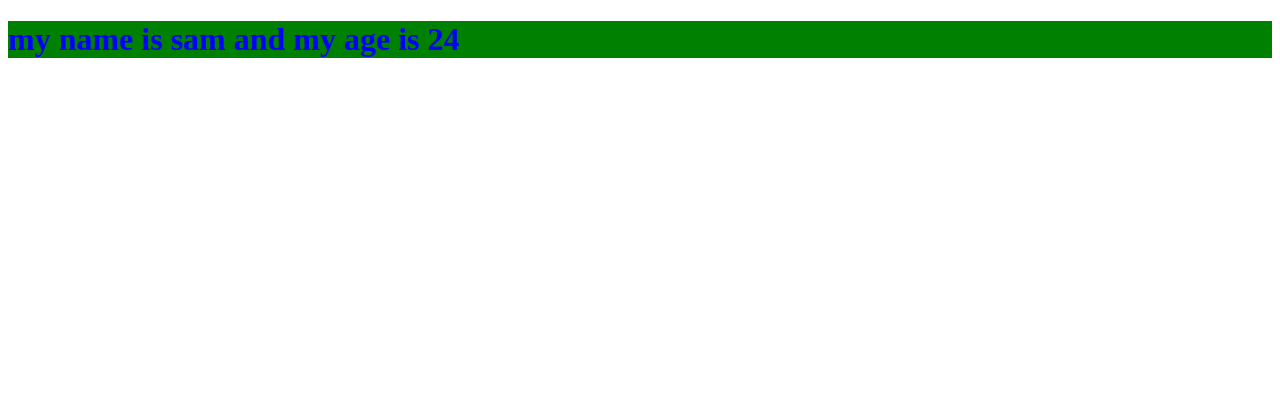
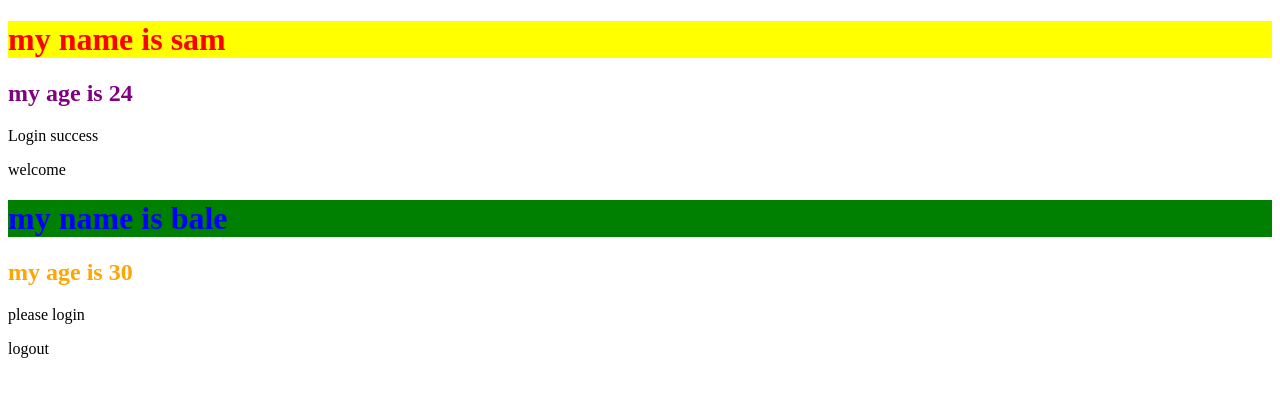
Before and after one commit to farseenakazeez/Todo-App, a React (Vite) app in the folder frontend/: page / in a window 1280 px wide. Shown: the top 396 px of the page. Built offline with nearby package versions, Linux system fonts and the light colour scheme.

Commit message:
frontend installed ,types of css styling and fragments completed

```diff
--- a/frontend/src/App.jsx
+++ b/frontend/src/App.jsx
@@ -6,7 +6,8 @@ let userName = 'sam'
 let age = 24
   return  (
     <>
-      <Sample userName = {userName} age = {24}/>
+      <Sample userName = {userName} age = {24} isLogin={true}/>
+      <Sample userName = {'bale'} age={30} isLogin={false}/>
 
     </>
   )
--- a/frontend/src/Sample.jsx
+++ b/frontend/src/Sample.jsx
@@ -1,13 +1,17 @@
 import React from 'react'
 import './sample.css'
 
-function Sample( {userName,age}) {
-  let isLogin = false
+function Sample( {userName,age,isLogin}) {
+
 
   return (
     <div>
 
-    <h1 className ={ isLogin ? 'head ':  'nonUser'}>  my name is {userName} and my age is {age}</h1>
+    <h1 className ={ isLogin ? 'head ':  'nonUser'}>  my name is {userName} </h1>
+    <h2 style ={{color : isLogin? "purple" : "orange"}}> my age is {age}</h2>
+
+    {isLogin ?  <p>Login success</p> :  <p>please login</p>}
+    <p> {isLogin ? "welcome" : "logout"}</p>
     </div>
   )
 }
```
